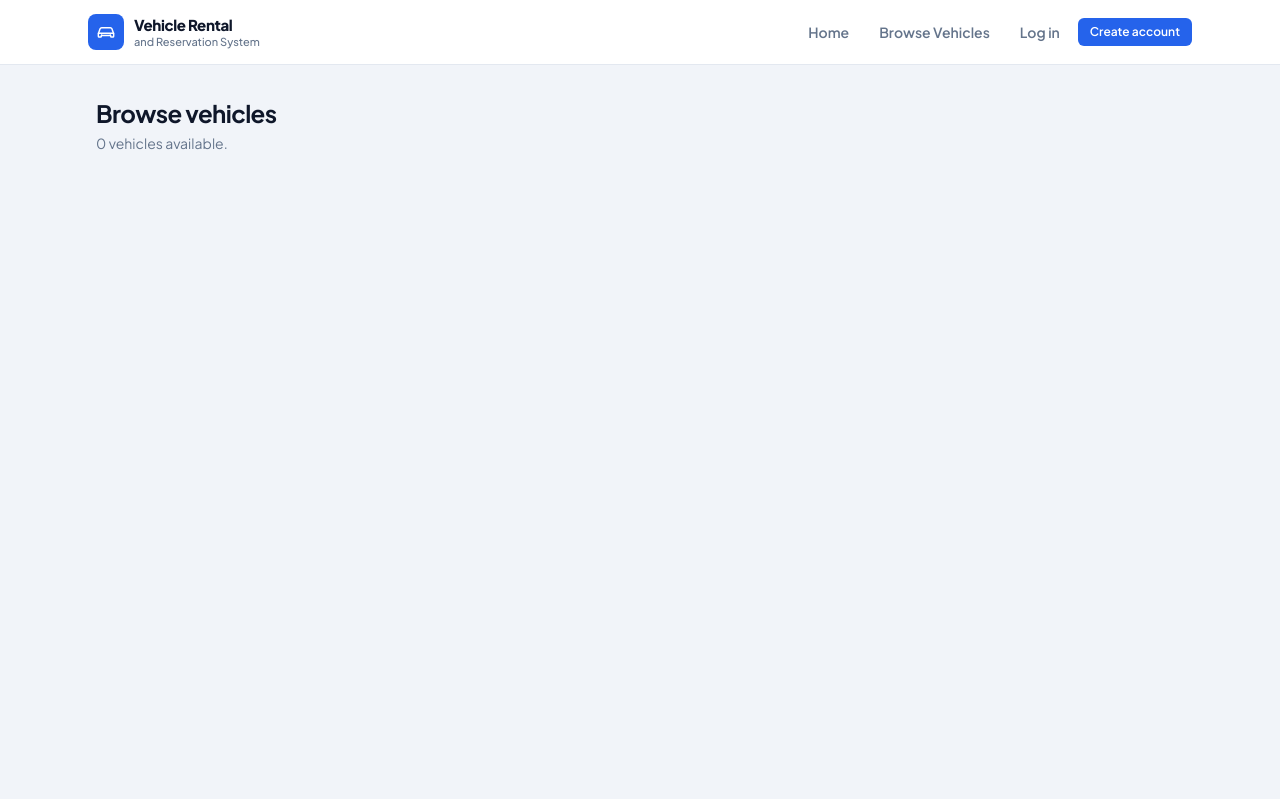
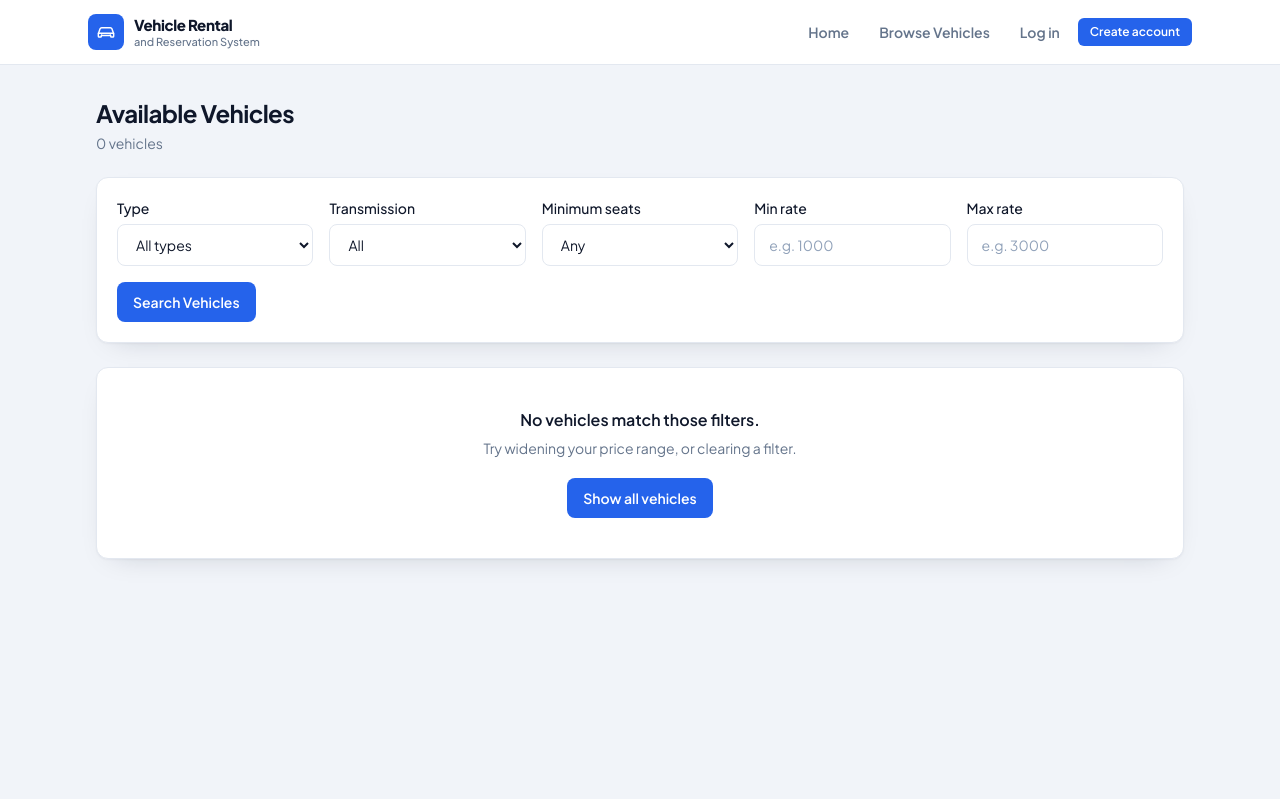
Before and after one commit to ordrid/vehicleinventory, a Flask app: page /vehicles in a window 1280 px wide. Shown: the top 799 px of the page. Run offline with Flask 3, Linux system fonts and the light colour scheme; some libraries are stand-ins or nearby versions.

Commit message:
feat: add the public browse grid with filters
Fills in the browse() stub with type/transmission/seats/rate filters and
pagination, builds the storefront grid template around the vehicle_card
macro with a bookmarkable GET filter form and an empty state, and adds
the six browse tests.

Co-Authored-By: Claude Sonnet 5 <noreply@anthropic.com>

```diff
--- a/rental/public.py
+++ b/rental/public.py
@@ -2,11 +2,14 @@
 
 from __future__ import annotations
 
-from flask import Blueprint, abort, render_template
+from decimal import Decimal
+
+from flask import Blueprint, abort, render_template, request
 from sqlalchemy import func, select
 
+from .admin.fleet import GRID_PER_PAGE, paginate
 from .db import get_session
-from .models import Vehicle
+from .models import TRANSMISSIONS, VEHICLE_TYPES, Vehicle
 
 bp = Blueprint("public", __name__)
 
@@ -43,8 +46,47 @@ def landing():
 
 @bp.route("/vehicles")
 def browse():
-    """The storefront grid. Task 13 gives it its real query and filters."""
-    return render_template("public/browse.html", vehicles=[], total=0)
+    """The storefront grid: every active vehicle, narrowed by the filter form.
+
+    Filters are plain GET parameters so a filtered grid can be bookmarked and
+    shared. Date-based availability filtering arrives with the booking engine in
+    phase 3; these filters are the ones that depend only on the vehicle itself.
+    """
+    vehicle_type = request.args.get("type", "")
+    transmission = request.args.get("transmission", "")
+    seats = request.args.get("seats", type=int)
+    min_rate = request.args.get("min_rate", type=float)
+    max_rate = request.args.get("max_rate", type=float)
+    page = request.args.get("page", 1, type=int)
+
+    query = select(Vehicle).where(Vehicle.is_active.is_(True))
+    if vehicle_type in VEHICLE_TYPES:
+        query = query.where(Vehicle.vehicle_type == vehicle_type)
+    if transmission in TRANSMISSIONS:
+        query = query.where(Vehicle.transmission == transmission)
+    if seats:
+        query = query.where(Vehicle.seats >= seats)
+    if min_rate is not None:
+        query = query.where(Vehicle.daily_rate >= Decimal(str(min_rate)))
+    if max_rate is not None:
+        query = query.where(Vehicle.daily_rate <= Decimal(str(max_rate)))
+
+    query = query.order_by(Vehicle.daily_rate.asc(), Vehicle.brand.asc())
+    vehicles, page, total_pages, total = paginate(query, page, GRID_PER_PAGE)
+
+    return render_template(
+        "public/browse.html",
+        vehicles=vehicles,
+        total=total,
+        page=page,
+        total_pages=total_pages,
+        vehicle_type=vehicle_type,
+        transmission=transmission,
+        seats=seats,
+        min_rate=min_rate,
+        max_rate=max_rate,
+        filtered=bool(vehicle_type or transmission or seats or min_rate or max_rate),
+    )
 
 
 @bp.route("/vehicles/<int:vehicle_id>")
--- a/rental/templates/public/browse.html
+++ b/rental/templates/public/browse.html
@@ -1,8 +1,76 @@
 {% extends 'layout_public.html' %}
+{% from 'partials/_vehicle_card.html' import vehicle_card %}
+{% from 'partials/_pagination.html' import pagination %}
 {% block title %}Browse vehicles &middot; Vehicle Rental{% endblock %}
 
-{# Placeholder. Task 13 builds the real storefront grid and its filters. #}
 {% block content %}
-<h1 class="page-title">Browse vehicles</h1>
-<p class="mt-1 text-sm text-muted">{{ total }} vehicles available.</p>
+<div class="mb-6">
+  <h1 class="page-title">Available Vehicles</h1>
+  <p class="mt-1 text-sm text-muted">{{ total }} vehicle{{ '' if total == 1 else 's' }}</p>
+</div>
+
+{# A plain GET form, so a filtered grid can be bookmarked and shared. #}
+<form method="get" class="card mb-6 p-5">
+  <div class="grid grid-cols-1 gap-4 sm:grid-cols-2 lg:grid-cols-5">
+    <div>
+      <label class="field-label" for="type">Type</label>
+      <select class="field" id="type" name="type">
+        <option value="">All types</option>
+        {% for t in VEHICLE_TYPES %}
+          <option value="{{ t }}" {% if vehicle_type == t %}selected{% endif %}>{{ t }}</option>
+        {% endfor %}
+      </select>
+    </div>
+    <div>
+      <label class="field-label" for="transmission">Transmission</label>
+      <select class="field" id="transmission" name="transmission">
+        <option value="">All</option>
+        {% for t in TRANSMISSIONS %}
+          <option value="{{ t }}" {% if transmission == t %}selected{% endif %}>{{ t }}</option>
+        {% endfor %}
+      </select>
+    </div>
+    <div>
+      <label class="field-label" for="seats">Minimum seats</label>
+      <select class="field" id="seats" name="seats">
+        <option value="">Any</option>
+        {% for s in [2, 4, 5, 7, 12, 15] %}
+          <option value="{{ s }}" {% if seats == s %}selected{% endif %}>{{ s }}</option>
+        {% endfor %}
+      </select>
+    </div>
+    <div>
+      <label class="field-label" for="min_rate">Min rate</label>
+      <input class="field" type="number" id="min_rate" name="min_rate" step="50" min="0"
+             value="{{ min_rate or '' }}" placeholder="e.g. 1000">
+    </div>
+    <div>
+      <label class="field-label" for="max_rate">Max rate</label>
+      <input class="field" type="number" id="max_rate" name="max_rate" step="50" min="0"
+             value="{{ max_rate or '' }}" placeholder="e.g. 3000">
+    </div>
+  </div>
+  <div class="mt-4 flex gap-2">
+    <button type="submit" class="btn btn-primary">Search Vehicles</button>
+    {% if filtered %}
+      <a class="btn btn-ghost" href="{{ url_for('public.browse') }}">Clear</a>
+    {% endif %}
+  </div>
+</form>
+
+{% if vehicles %}
+  <div class="grid gap-5 sm:grid-cols-2 lg:grid-cols-3">
+    {% for vehicle in vehicles %}
+      {{ vehicle_card(vehicle) }}
+    {% endfor %}
+  </div>
+{% else %}
+  <div class="card p-10 text-center">
+    <p class="text-base font-semibold text-ink">No vehicles match those filters.</p>
+    <p class="mt-1.5 text-sm text-muted">Try widening your price range, or clearing a filter.</p>
+    <a class="btn btn-primary mt-5" href="{{ url_for('public.browse') }}">Show all vehicles</a>
+  </div>
+{% endif %}
+
+{{ pagination(page, total_pages) }}
 {% endblock %}
```
Also changed, not shown: tests/test_public.py (+41 -0 lines), rental/static/css/output.css.
